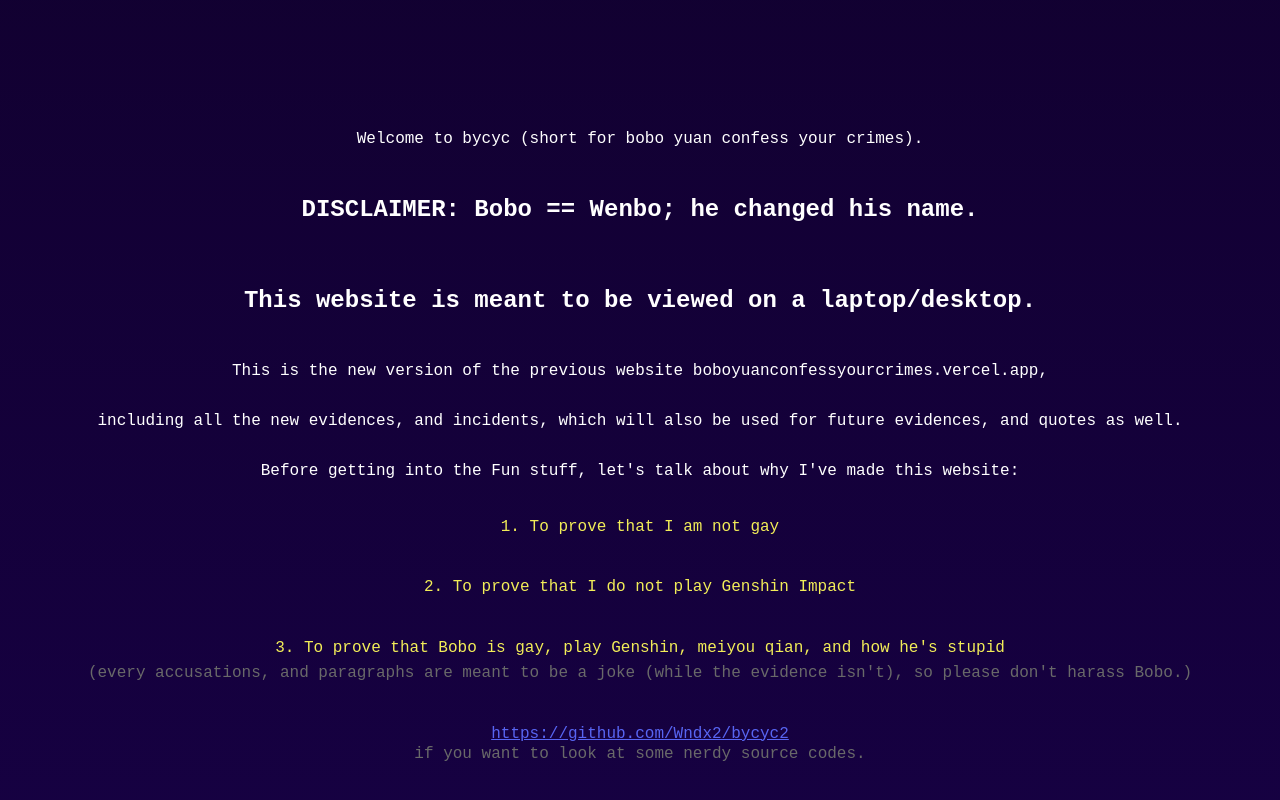
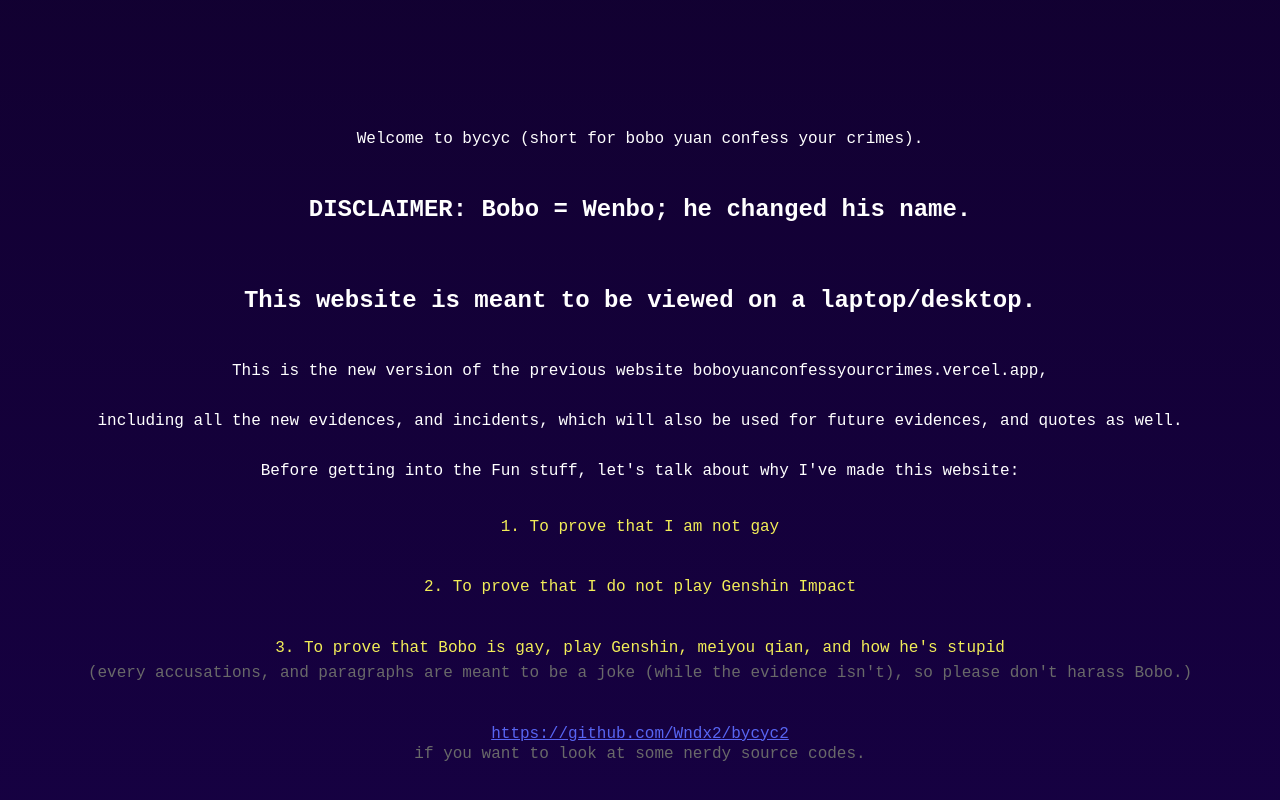
Before and after one commit to Wndx2/bycyc2, a website: page index.html in a window 1280 px wide. Shown: the part 920-1720 px from the top of the page. Drawn offline with Linux system fonts and the light colour scheme.

Commit message:
Update index.html

```diff
--- a/index.html
+++ b/index.html
@@ -18,7 +18,7 @@
         <div style="margin: 256px;"></div>
 
         <h3>Welcome to bycyc (short for bobo yuan confess your crimes).</h3>
-        <h2>DISCLAIMER: Bobo == Wenbo; he changed his name.</h2>
+        <h2>DISCLAIMER: Bobo = Wenbo; he changed his name.</h2>
         <h2>This website is meant to be viewed on a laptop/desktop.</h2>
         <h3>This is the new version of the previous website boboyuanconfessyourcrimes.vercel.app,</h3>
         <h3>including all the new evidences, and incidents, which will also be used for future evidences, and quotes as well.</h3>
```
